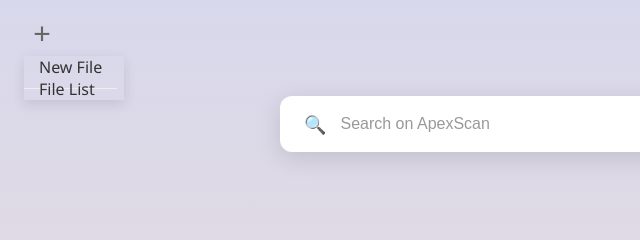
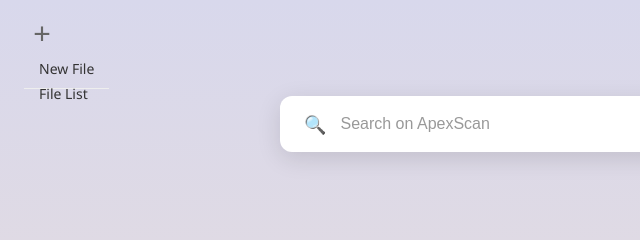
Before and after one commit to OlegUshakov-pl/APEX-Snap-Chrome-Extension, a browser extension: page index.html in a window 1280 px wide. Shown: the top 240 px of the page, 0-640 px from the left. Drawn offline with Linux system fonts and the light colour scheme.

Commit message:
Update index.html

```diff
--- a/index.html
+++ b/index.html
@@ -53,7 +53,6 @@
             top: 56px;
             left:         24px;
             width: 100px;
-            box-shadow: 0 4px 12px rgba(0,0,0,0.1);
             flex-direction: column;
             z-index: 10;
             overflow: hidden;
@@ -66,11 +65,16 @@
 
         .menu-item {
             padding: 10px 15px;
-            font-size: 16px;
+            font-size: 14px;
             color: #333;
             text-decoration: none;
             border-bottom: 1px solid #eee;
             cursor: pointer;
+            line-height: 1.8;
+        }
+
+        .menu-item:last-child {
+            border-bottom: none;
         }
 
         .menu-item:hover {
```
